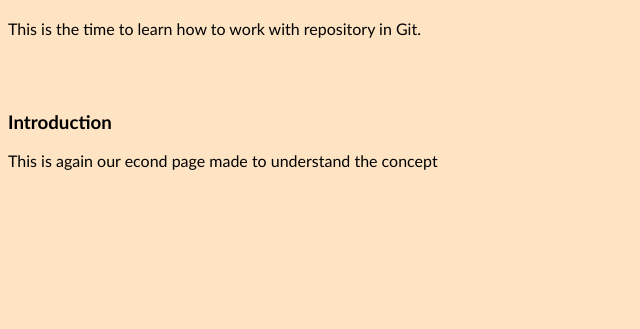
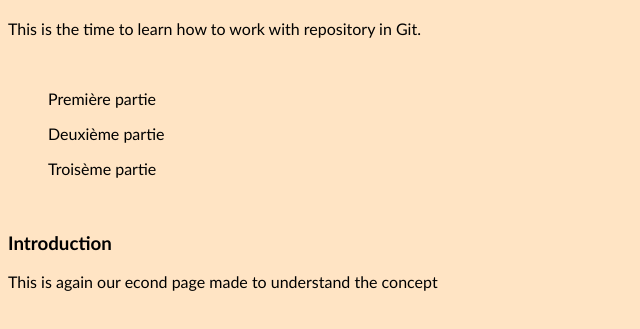
Before and after one commit to vindza/MonSite, a plain HTML site: page index.html in a window 1280 px wide. Shown: the part 63-392 px from the top of the page, without its empty margins (0-640 px from the left). Drawn offline with Linux system fonts and the light colour scheme.

Commit message:
fix emergency html file

```diff
--- a/index.html
+++ b/index.html
@@ -11,6 +11,9 @@
     <h1>God Learning</h1>
     <p>This is the time to learn how to work with repository in Git.</p>
     <br>
+    <ul>Première partie </ul>
+    <ul>Deuxième partie</ul>
+    <ul>Troisème partie</ul>
     <br>
     <h3>Introduction</h3>
     <p>This is again our econd page made to understand the concept</p>
```
